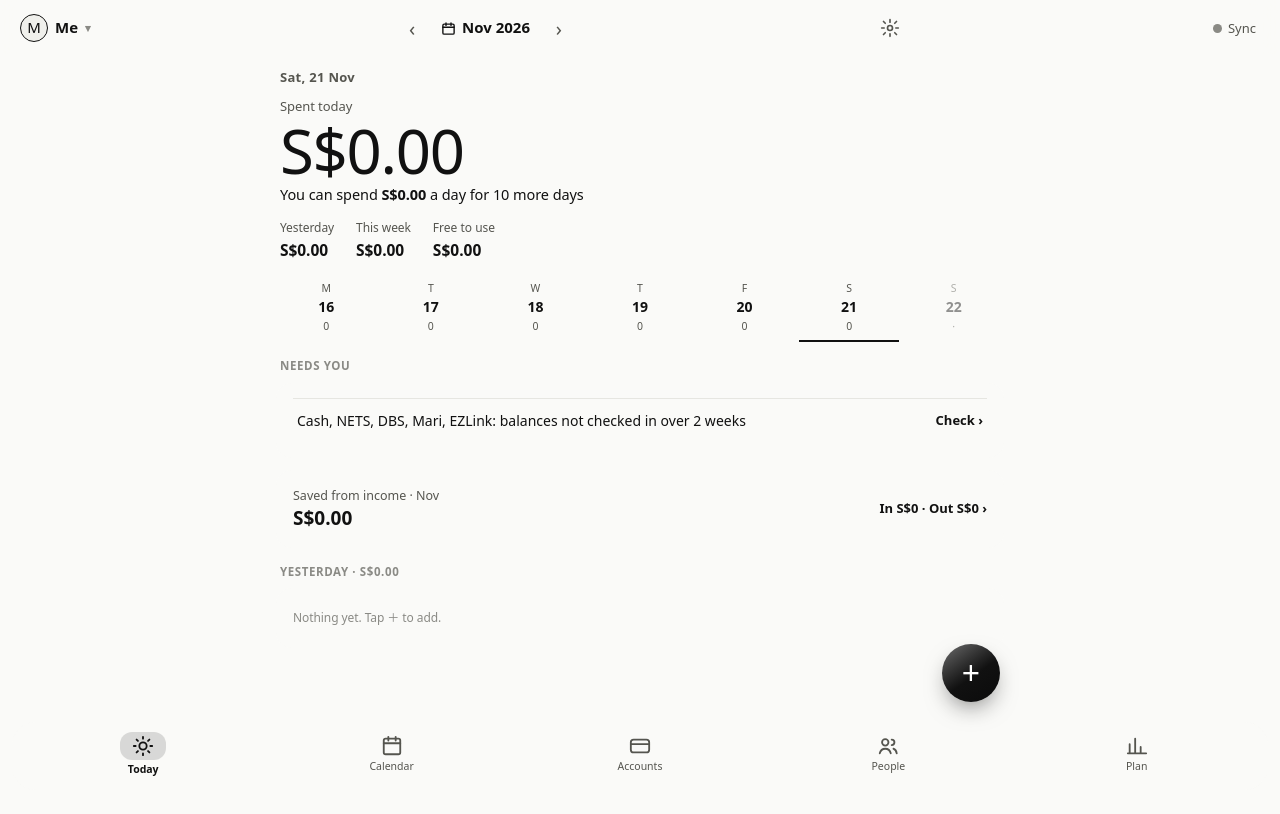
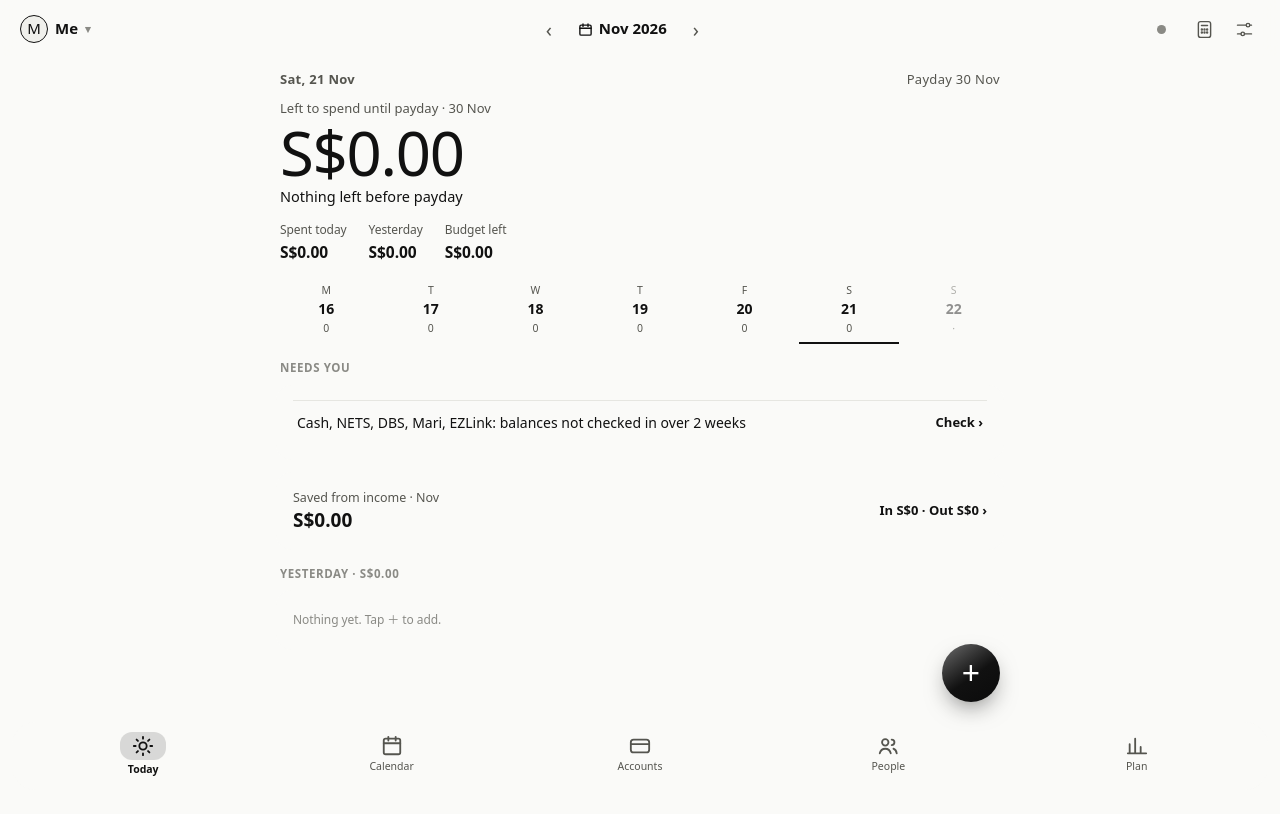
Before and after one commit to chandra11743/expenses, a plain HTML site: page index.html in a window 1280 px wide. Drawn offline with Linux system fonts and the light colour scheme.

Commit message:
v87: left to spend until payday, hidden emergency fund, calculator and settings icons in header
Refactor header buttons and improve layout styles in index.html.

```diff
--- a/index.html
+++ b/index.html
@@ -650,6 +650,14 @@ nav.tabs button{font-size:10.5px}
 nav.tabs .navgap{display:none}
 .fab,:root[data-skin] .fab{left:auto!important;right:16px!important;transform:none!important;bottom:calc(98px + env(safe-area-inset-bottom))!important;width:58px!important;height:58px!important}
 @media (min-width:800px){.fab,:root[data-skin] .fab{right:calc(50% - 360px)!important}}
+button.tbig{width:100%;text-align:left;font:inherit;color:inherit;background:none;border:0;padding:0;cursor:pointer}
+:root[data-skin="tiles"] button.tbig{background:var(--surface);padding:16px}
+.tbig .tsub{font-size:12.5px;color:var(--text-2);margin-top:2px}
+.tdate span+span{font-weight:500}
+.hact{display:flex;align-items:center;gap:2px}
+.hact #syncLbl{display:none}
+.hact .headbtn{width:38px;height:38px;justify-content:center;padding:0;border-radius:19px}
+.hact .hic svg{display:block}
 </style>
 </head>
 <body>
@@ -660,7 +668,11 @@ nav.tabs .navgap{display:none}
     <button id="mLabel" class="mlabel num" aria-label="Show calendar for this month"></button>
     <button id="mNext" aria-label="Next month">›</button>
   </div>
-  <button class="headbtn" id="setBtn" title="Settings" aria-label="Settings"><svg width="20" height="20" viewBox="0 0 24 24" fill="none" stroke="currentColor" stroke-width="2" stroke-linecap="round" aria-hidden="true"><circle cx="12" cy="12" r="3"/><path d="M12 2v3M12 19v3M4.2 4.2l2.1 2.1M17.7 17.7l2.1 2.1M2 12h3M19 12h3M4.2 19.8l2.1-2.1M17.7 6.3l2.1-2.1"/></svg></button><button class="headbtn" id="syncBtn" title="Sync"><span class="syncdot" id="syncDot"></span><span id="syncLbl">Sync</span></button>
+  <div class="hact">
+    <button class="headbtn" id="syncBtn" title="Sync" aria-label="Sync"><span class="syncdot" id="syncDot"></span><span id="syncLbl">Sync</span></button>
+    <button class="headbtn hic" id="calcBtn" title="Calculator" aria-label="Calculator"><svg width="21" height="21" viewBox="0 0 24 24" fill="none" stroke="currentColor" stroke-width="1.6" stroke-linecap="round" stroke-linejoin="round" aria-hidden="true"><rect x="5" y="3" width="14" height="18" rx="2.5"/><path d="M8.5 7.5h7"/><circle cx="9" cy="12" r=".6" fill="currentColor"/><circle cx="12" cy="12" r=".6" fill="currentColor"/><circle cx="15" cy="12" r=".6" fill="currentColor"/><circle cx="9" cy="15.5" r=".6" fill="currentColor"/><circle cx="12" cy="15.5" r=".6" fill="currentColor"/><circle cx="15" cy="15.5" r=".6" fill="currentColor"/></svg></button>
+    <button class="headbtn hic" id="setBtn" title="Settings" aria-label="Settings"><svg width="21" height="21" viewBox="0 0 24 24" fill="none" stroke="currentColor" stroke-width="1.6" stroke-linecap="round" stroke-linejoin="round" aria-hidden="true"><path d="M4 7h10M18 7h2M4 17h4M12 17h8"/><circle cx="16" cy="7" r="2"/><circle cx="10" cy="17" r="2"/></svg></button>
+  </div>
 </header>
 
 <main>
@@ -2278,21 +2290,29 @@ function ring(frac, l1, big, l2){ const C=2*Math.PI*96, f=Math.max(0,Math.min(1,
   <text x="115" y="96" text-anchor="middle" font-size="13" style="fill:var(--text-2)">${esc(l1)}</text><text x="115" y="132" text-anchor="middle" font-size="32" font-weight="800" style="fill:var(--text)">${esc(big)}</text><text x="115" y="156" text-anchor="middle" font-size="12.5" style="fill:var(--text-2)">${esc(l2)}</text></svg>`; }
 const stat = (l,v,cls,go) => `<${go?'button data-go="'+go+'"':'div'} class="nstat"><small>${l}</small><b class="num ${cls||''}">${v}</b></${go?'button':'div'}>`;
 
+/* Money left to spend until payday: only SPENDING accounts (emergency funds are kept out and hidden),
+   minus card / PayLater bills that fall due before the salary arrives. */
+function leftToSpend(){ const t=todayStr(), ns=nextSalary(), sp=funds().filter(f=>isSpend(f)), ef=funds().filter(f=>isEF(f)), cr=funds().filter(isCredit);
+  const have=r2(sp.reduce((a,f)=>a+liveBal(f),0)), dueL=cr.filter(f=>dueAt(f)>0.004 && nextDue(f)<=ns.pd), due=r2(dueL.reduce((a,f)=>a+dueAt(f),0));
+  const later=r2(cr.filter(f=>dueAt(f)>0.004 && nextDue(f)>ns.pd).reduce((a,f)=>a+dueAt(f),0)), left=r2(have-due);
+  const days=Math.max(1,Math.round((new Date(ns.pd+'T00:00:00')-new Date(t+'T00:00:00'))/86400000)), lastPd=payday(addMonths(ymOf(ns.pd),-1)), cycle=Math.max(1,Math.round((new Date(ns.pd+'T00:00:00')-new Date(lastPd+'T00:00:00'))/86400000));
+  return {have, due, dueL, later, left, days, per:r2(left/days), pd:ns.pd, cycle, ef:r2(ef.reduce((a,f)=>a+liveBal(f),0)), efList:ef, sp}; }
 /* ---------- Today ---------- */
 function renderToday(){
   const t=todayStr(), ym=curYM(), tt=dayTotals(ym), m=mm(ym), ev=everyday(ym), dl=Math.max(1,daysLeft(ym));
   const today=tt[t]||0, yd=dstr(new Date(Date.now()-86400000)), ydT=(dayTotals(ymOf(yd))[yd]||0);
   const mon=monday(t), wk=[...Array(7)].map((_,i)=>{ const d=new Date(mon); d.setDate(d.getDate()+i); return dstr(d); });
   const wkT=r2(wk.filter(d=>d<=t).reduce((a,d)=>a+(dayTotals(ymOf(d))[d]||0),0));
-  const hv=r2(funds().filter(f=>!isCredit(f)).reduce((a,f)=>a+liveBal(f),0)), ow=r2(funds().filter(isCredit).reduce((a,f)=>a+Math.max(0,owedOf(f)),0)), free=r2(hv-ow);
-  const D=debtTotals(), per=r2(ev.left/dl), sk=DS();
-  let h=`<div class="tdate"><span>${new Date().toLocaleDateString('en-SG',{weekday:'short',day:'numeric',month:'short'})}</span></div>`;
-  if(sk==='calm') h+=`<div class="tring">${ring(ev.tot? ev.left/ev.tot : 0,'Left for everyday',sgd(ev.left),sgd(per)+' a day · '+dl+' day'+(dl===1?'':'s'))}</div>
-    <div class="trow3">${stat('Today',sgd(today))}${stat('Saved '+ymLabel(ym,true).split(' ')[0],sgd(m.saved),m.saved<0?'nbad':'pos','statement')}${stat('Free to use',sgd(free),'','accounts')}</div>`;
-  else if(sk==='tiles') h+=`<div class="tbig"><small>Spent today</small><b class="num">${sgd(today)}</b><span>Room today ${sgd(per)} · ${dl} day${dl===1?'':'s'} left</span></div>
-    <div class="tgrid">${stat('Saved in '+ymLabel(ym,true).split(' ')[0],sgd(m.saved),m.saved<0?'nbad':'','statement')}${stat('Free to use',sgd(free),'','accounts')}${stat('You owe',sgd(D.youOwe),'nbad','people')}${stat('Owed to you',sgd(D.owedToYou),'now','people')}</div>`;
-  else h+=`<div class="tbig"><small>Spent today</small><b class="num">${sgd(today)}</b><span>You can spend <b>${sgd(per)}</b> a day for ${dl} more day${dl===1?'':'s'}</span></div>
-    <div class="trow3">${stat('Yesterday',sgd(ydT))}${stat('This week',sgd(wkT))}${stat('Free to use',sgd(free),'','accounts')}</div>`;
+  const L=leftToSpend(), D=debtTotals(), sk=DS(), pdTxt=niceDate(L.pd), dTxt=L.days+' day'+(L.days===1?'':'s');
+  const leftV=`${L.left<0?'−':''}${sgd(Math.abs(L.left))}`, perTxt=L.left>0? sgd(L.per)+' a day for '+dTxt : 'Nothing left before payday';
+  const sub=L.due>0.004? `${sgd(L.have)} in spending accounts − ${sgd(L.due)} bills before payday` : `${sgd(L.have)} in spending accounts · no bills before payday${L.later>0.004?' ('+sgd(L.later)+' due after salary)':''}`;
+  let h=`<div class="tdate"><span>${new Date().toLocaleDateString('en-SG',{weekday:'short',day:'numeric',month:'short'})}</span><span>Payday ${pdTxt}</span></div>`;
+  if(sk==='calm') h+=`<div class="tring">${ring(1-Math.min(1,(L.cycle-L.days)/L.cycle),'Left to spend',leftV,perTxt)}</div>
+    <div class="trow3">${stat('Spent today',sgd(today))}${stat('Budget left',sgd(ev.left))}${stat('Saved '+ymLabel(ym,true).split(' ')[0],sgd(m.saved),m.saved<0?'nbad':'pos','statement')}</div>`;
+  else if(sk==='tiles') h+=`<button class="tbig" data-go="accounts"><small>Left to spend until payday · ${pdTxt}</small><b class="num ${L.left<0?'nbad':''}">${leftV}</b><span>${perTxt}</span></button>
+    <div class="tgrid">${stat('Spent today',sgd(today))}${stat('Budget left',sgd(ev.left))}${stat('You owe',sgd(D.youOwe),'nbad','people')}${stat('Owed to you',sgd(D.owedToYou),'now','people')}</div>`;
+  else h+=`<button class="tbig" data-go="accounts"><small>Left to spend until payday · ${pdTxt}</small><b class="num ${L.left<0?'nbad':''}">${leftV}</b><span>${L.left>0?'You can spend <b>'+sgd(L.per)+'</b> a day for '+dTxt:'Nothing left before payday'}</span></button>
+    <div class="trow3">${stat('Spent today',sgd(today))}${stat('Yesterday',sgd(ydT))}${stat('Budget left',sgd(ev.left))}</div>`;
   h+=`<div class="twk">${wk.map(d=>{ const v=dayTotals(ymOf(d))[d]; return `<button class="${d===t?'on':''}" ${d<=t?`data-day="${d}"`:'disabled'}><small>${wd(d).slice(0,1)}</small><b>${+d.slice(8)}</b><i class="num">${d<=t? (v? (v>=100? Math.round(v) : v.toFixed(2)) : '0') : '·'}</i></button>`; }).join('')}</div>`;
   const at=attention(); if(at.length) h+=`<div class="nlbl2">NEEDS YOU</div><div class="ncard">${at.map((a,i)=>`<button class="nchip" data-at="${i}"><span>${a.txt}</span><b>${a.act}</b></button>`).join('')}</div>`;
   if(sk!=='calm') h+=`<button class="ncard nline" data-go="statement"><span class="nt"><small>Saved from income · ${ymLabel(ym,true).split(' ')[0]}</small><b class="num ${m.saved<0?'nbad':''}" style="font-size:19px">${m.saved<0?'−':''}${sgd(Math.abs(m.saved))}</b></span><span class="nlink">In ${sgd0(m.inn)} · Out ${sgd0(m.out)} ›</span></button>`;
@@ -2341,16 +2361,19 @@ function renderDay(){
 
 /* ---------- Accounts, Account, EMIs ---------- */
 function renderAccounts3(){
-  const have=funds().filter(f=>!isCredit(f)), cr=funds().filter(isCredit), totH=r2(have.reduce((a,f)=>a+liveBal(f),0)), totO=r2(cr.reduce((a,f)=>a+Math.max(0,owedOf(f)),0)), ns=nextSalary(), free=r2(totH-totO), D=debtTotals();
+  const L=leftToSpend(), cr=funds().filter(isCredit), totO=r2(cr.reduce((a,f)=>a+Math.max(0,owedOf(f)),0)), D=debtTotals(), showEF=!!S.showEF;
   const row=(f,amt,sub,cls)=>`<button class="nrow" data-acct="${esc(f.id)}"><span class="nic">${fIcon(f)}</span><span class="nt"><b>${esc(f.name)}</b><small class="${cls||''}">${sub}</small></span><span class="na"><b class="num">${amt}</b></span></button>`;
   let h=`<div class="nhead"><h2>Accounts</h2><button class="btn sm" id="acMove">${svi('moved',16)} Move</button></div>
-    <div class="ncard thero"><small>Free to use${ns.got?'':' until payday · '+niceDate(ns.pd)}</small><b class="nbig2 num ${free<0?'neg':''}">${free<0?'−':''}${sgd(Math.abs(free))}</b><small>${sgd(totH)} you have − ${sgd(totO)} you owe</small></div>
-    <div class="nlbl2">YOU HAVE · ${sgd(totH)}</div><div class="ncard">${have.map(f=>row(f, sgd(liveBal(f)), ago(f.at), staleDays(f.at)>=14?'nbad':'')).join('')}</div>
-    <div class="nlbl2">YOU OWE · ${sgd(totO)}</div><div class="ncard">${cr.map(f=>row(f, sgd(Math.max(0,owedOf(f))), dueAt(f)>0.004? 'Bill '+sgd(dueAt(f))+' due '+niceDate(nextDue(f)) : (emiAfter(f.id,nextDue(f))>0.004?'EMI only':'Nothing due'))).join('')}</div>
+    <div class="ncard thero"><small>Left to spend until payday · ${niceDate(L.pd)}</small><b class="nbig2 num ${L.left<0?'neg':''}">${L.left<0?'−':''}${sgd(Math.abs(L.left))}</b><small>${L.left>0? sgd(L.per)+' a day for '+L.days+' day'+(L.days===1?'':'s') : 'nothing spare'}</small></div>
+    <div class="nlbl2">SPENDING ACCOUNTS · ${sgd(L.have)}</div><div class="ncard">${L.sp.map(f=>row(f, sgd(liveBal(f)), ago(f.at), staleDays(f.at)>=14?'nbad':'')).join('') || '<div class="small muted" style="padding:6px 0">No spending accounts. Pick them in Manage accounts.</div>'}</div>
+    <div class="nlbl2">YOU OWE · ${sgd(totO)}</div><div class="ncard">${cr.map(f=>row(f, sgd(Math.max(0,owedOf(f))), dueAt(f)>0.004? 'Bill '+sgd(dueAt(f))+' due '+niceDate(nextDue(f))+(nextDue(f)>L.pd?' · after salary':'') : (emiAfter(f.id,nextDue(f))>0.004?'EMI only':'Nothing due'))).join('')}</div>
     <button class="ncard nline" data-go="emis"><span class="nt"><b>EMIs</b><small>${D.emis.length} plan${D.emis.length===1?'':'s'} · ${sgd(D.futureEmi)} still to bill</small></span><span class="nlink">›</span></button>
+    ${L.efList.length? `<button class="ncard nline" id="acEF"><span class="nt"><b>Emergency fund</b><small>${L.efList.map(f=>esc(shortName(f))).join(', ')} · kept out of “left to spend”</small></span><span class="nlink num">${showEF? sgd(L.ef)+' · Hide' : 'S$ •••• · Show'}</span></button>
+      ${showEF? `<div class="ncard">${L.efList.map(f=>row(f, sgd(liveBal(f)), ago(f.at), staleDays(f.at)>=14?'nbad':'')).join('')}</div>`:''}`:''}
     <div class="btns ngrid2"><button class="btn" id="acChk">Check balances</button><button class="btn" id="acMan">Manage accounts</button></div>`;
   const root=$('#tab-accounts'); root.innerHTML=h; bindGo(root);
   root.querySelectorAll('[data-acct]').forEach(b=>b.onclick=()=>{ S.acct=b.dataset.acct; go('acct'); });
+  if($('#acEF')) $('#acEF').onclick=()=>{ S.showEF=!S.showEF; renderAccounts3(); };
   $('#acMove').onclick=()=>xferForm(null); $('#acChk').onclick=()=>balancesSheet({}); $('#acMan').onclick=()=>balancesSheet({settings:true});
 }
 function renderAcct(){
@@ -3159,7 +3182,7 @@ function calcFmt(v){ const r=Math.round(v*100)/100; return r.toLocaleString('en-
 function calcSheet(){
   const keys=['C','⌫','%','÷','7','8','9','×','4','5','6','−','1','2','3','+','( )','0','.','='];
   const DEL='<svg width="26" height="26" viewBox="0 0 24 24" fill="none" stroke="currentColor" stroke-width="1.7" stroke-linecap="round" stroke-linejoin="round" aria-hidden="true"><path d="M21 5H9l-6 7 6 7h12a1 1 0 0 0 1-1V6a1 1 0 0 0-1-1z"/><path d="M16.5 9.5l-5 5M11.5 9.5l5 5"/></svg>';
-  openSheet(`<div class="sheettop"><h3>🧮 Calculator</h3><button class="btn sm" onclick="closeSheet()">Close</button></div>
+  openSheet(`<div class="sheettop"><h3>Calculator</h3><button class="btn sm" onclick="closeSheet()">Close</button></div>
     <div class="calcpad"><div class="expr num" id="cExpr"></div><div class="res num" id="cRes"></div>
     <div class="keys">${keys.map(k=>`<button data-k="${k}" class="${'÷×−+'.includes(k)&&k.length===1?'op':k==='='?'eq':k==='C'||k==='⌫'?'c':''}" aria-label="${k==='( )'?'Brackets':k==='⌫'?'Delete':k}">${k==='⌫'?DEL:k}</button>`).join('')}</div></div>
     <div class="btns"><button class="btn" id="cCopy" style="flex:1">Copy result</button><button class="btn primary" id="cAdd" style="flex:1">+ Add as expense</button></div>`);
@@ -3497,7 +3520,7 @@ function renderSyncStatus(){
 /* ============ Cloud sync (private Google Apps Script in the user's own Google account) ============
    No files and no permission prompts: the app posts its data to the script, the script merges it with the
    copy in Google Drive (My Drive/Expenses App) and returns the merged result. Works the same on phone and Mac. */
-const APP_VERSION='v85';
+const APP_VERSION='v87';
 const CKEY='dailyExpenseTracker.cloud';
 /* Only the user's own Apps Script web app and a sane key are ever accepted (a crafted code/link can't redirect data elsewhere) */
 function okCloud(o){ return !!(o && typeof o.u==='string' && typeof o.k==='string' && /^https:\/\/script\.google\.com\/macros\/s\/[A-Za-z0-9_-]{10,}\/exec$/.test(o.u) && /^[\x21-\x7e]{8,200}$/.test(o.k)); }
@@ -3806,6 +3829,7 @@ function go(t){ if(t==='settings' && S.tab!=='settings') S.prevTab=S.tab; S.tab=
 document.querySelectorAll('nav.tabs button').forEach(b=>b.onclick=()=>go(b.dataset.tab));
 $('#fab').onclick=()=>openEntry(null);
 $('#setBtn').onclick=()=>go('settings');
+$('#calcBtn').onclick=()=>calcSheet();
 /* Swipe left/right on a page to move between Home, Calendar, Analysis and Budget. Stops at the ends; ignored on cards, charts, tables and inputs. */
 (function(){ const ORDER=['home','cal','accounts','people','plan']; let sx=null, sy=0, st=0;
   const skip=t=>!!(t.closest && t.closest('.crail,.ccar,.tablewrap,svg,[data-tip],input,select,textarea,.chips,.seg,.datechips,.calgrid,.cal'));
```
